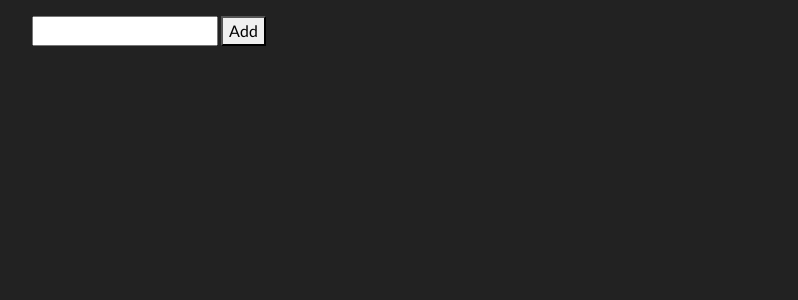
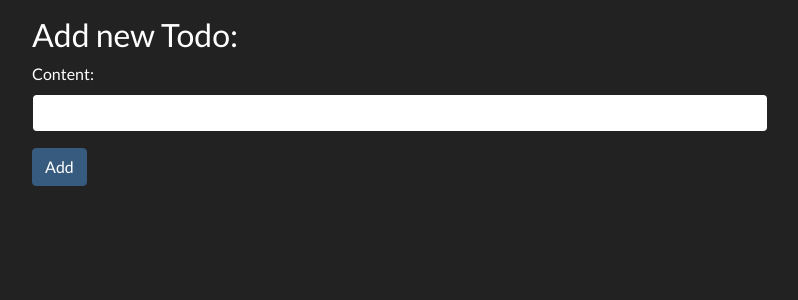
Before and after one commit to tzynwang/Practice_express-passport-login, a Node server app: page /todos/add in a window 1280 px wide. Shown: the part 72-372 px from the top of the page, without its empty margins (240-1038 px from the left). Run offline with Node 20, Linux system fonts and the light colour scheme; the visitor is signed in with stand-in values (Sample User, id 1); some libraries are stand-ins or nearby versions.

Commit message:
feat: update new todo UI

```diff
--- a/views/add.handlebars
+++ b/views/add.handlebars
@@ -1,4 +1,8 @@
-<form action="/todos" method="POST">
-  <input type="text" name="content" required>
-  <button type="submit">Add</button>
+<h1 class="h3">Add new Todo:</h1>
+<form action="/todos" method="POST" autocomplete="off">
+  <div class="mb-3">
+    <label for="content" class="form-label">Content: </label>
+    <input type="text" class="form-control" id="content" name="content" required>
+  </div>
+  <button class="btn btn-primary" type="submit">Add</button>
 </form>
```
